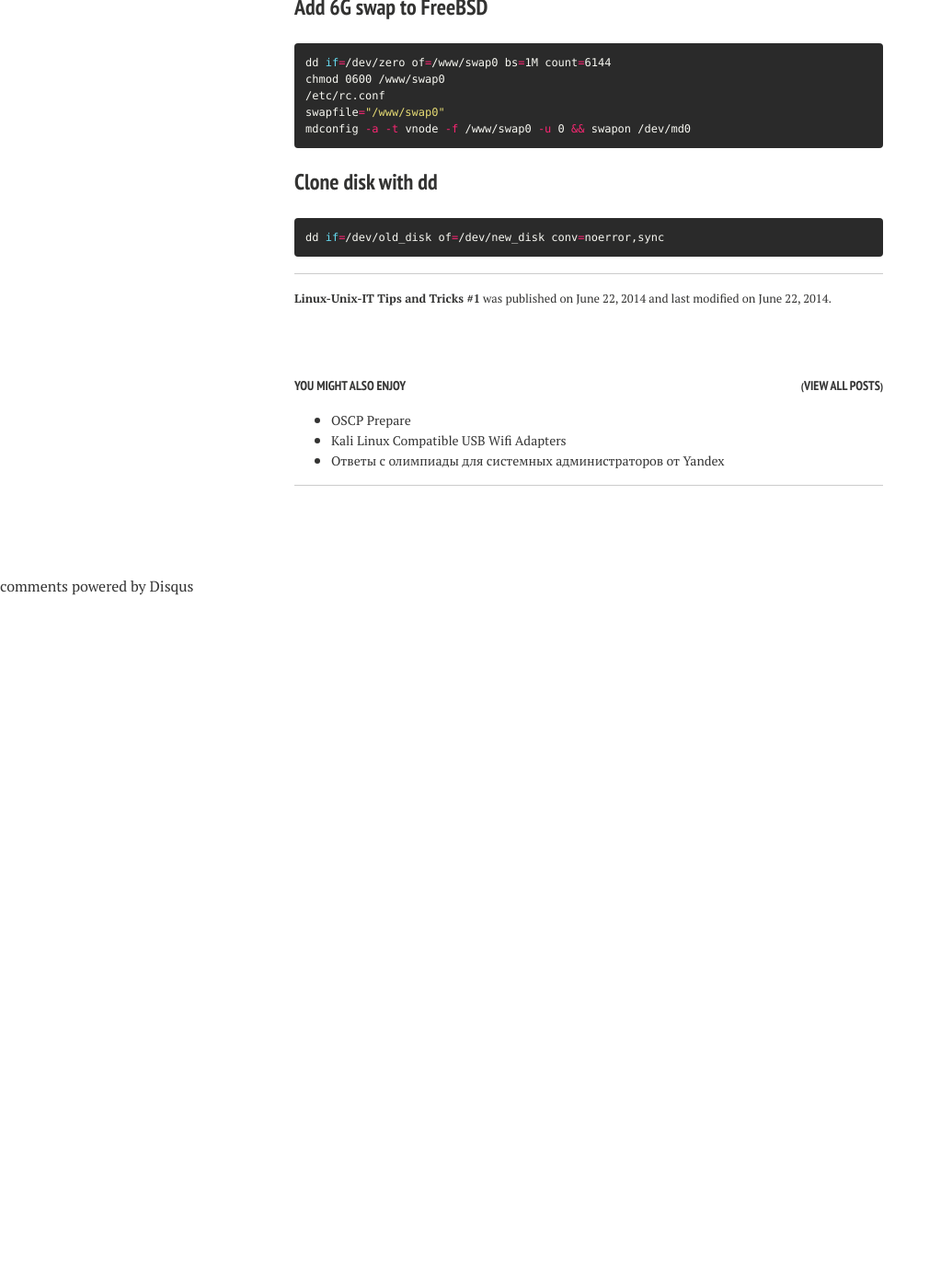
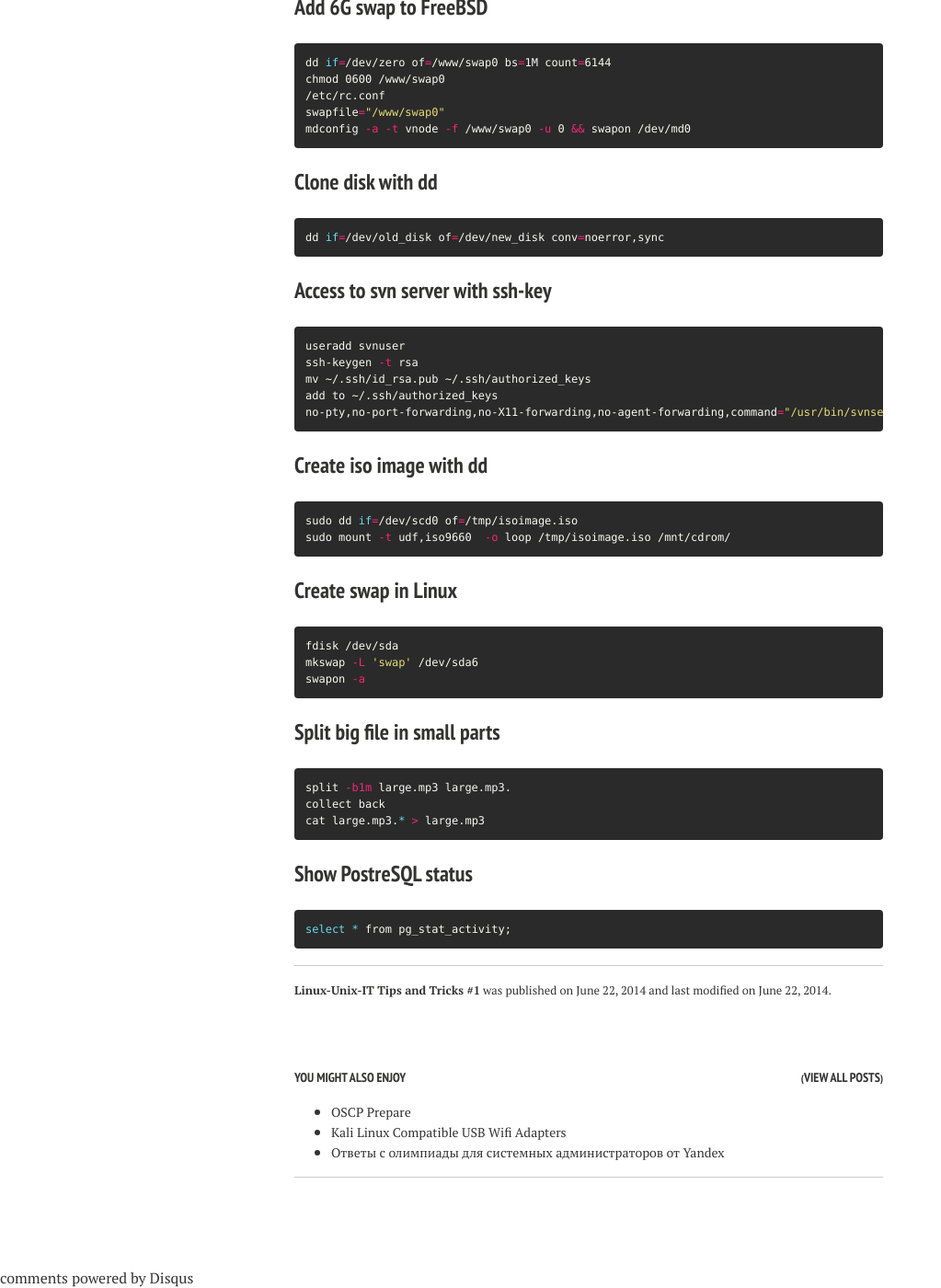
Before and after one commit to jivoi/jivoi.github.io, a Jekyll site: the page built from _posts/2014-06-22-linux-unix-it-tips-and-tricks-number-1.md, in a window 1280 px wide and 1400 px high, scrolled down 4573 px. Shown: the whole window at 92% size, without its empty margins (0-1023 px from the left). Built offline with Jekyll 4.4.1, drawn with Linux system fonts in a browser that asks for light colours; nearby versions of some CDN libraries; comment, search, counter and statistics services are not loaded; before the commit the page ends 5221 px from its top, so only the background shows below that; some of the changed text lies outside the part shown.

Commit message:
unix tips

```diff
--- a/_posts/2014-06-22-linux-unix-it-tips-and-tricks-number-1.md
+++ b/_posts/2014-06-22-linux-unix-it-tips-and-tricks-number-1.md
@@ -250,3 +250,37 @@ mdconfig -a -t vnode -f /www/swap0 -u 0 && swapon /dev/md0
 {% highlight bash %}
 dd if=/dev/old_disk of=/dev/new_disk conv=noerror,sync
 {% endhighlight %}
+
+### Access to svn server with ssh-key
+{% highlight bash %}
+useradd svnuser
+ssh-keygen -t rsa
+mv ~/.ssh/id_rsa.pub ~/.ssh/authorized_keys
+add to ~/.ssh/authorized_keys
+no-pty,no-port-forwarding,no-X11-forwarding,no-agent-forwarding,command="/usr/bin/svnserve -t -r /www/svn"
+{% endhighlight %}
+
+### Create iso image with dd
+{% highlight bash %}
+sudo dd if=/dev/scd0 of=/tmp/isoimage.iso
+sudo mount -t udf,iso9660  -o loop /tmp/isoimage.iso /mnt/cdrom/
+{% endhighlight %}
+
+### Create swap in Linux
+{% highlight bash %}
+fdisk /dev/sda
+mkswap -L 'swap' /dev/sda6
+swapon -a
+{% endhighlight %}
+
+### Split big file in small parts
+{% highlight bash %}
+split -b1m large.mp3 large.mp3.
+collect back
+cat large.mp3.* > large.mp3
+{% endhighlight %}
+
+### Show PostreSQL status
+{% highlight bash %}
+select * from pg_stat_activity;
+{% endhighlight %}
```
